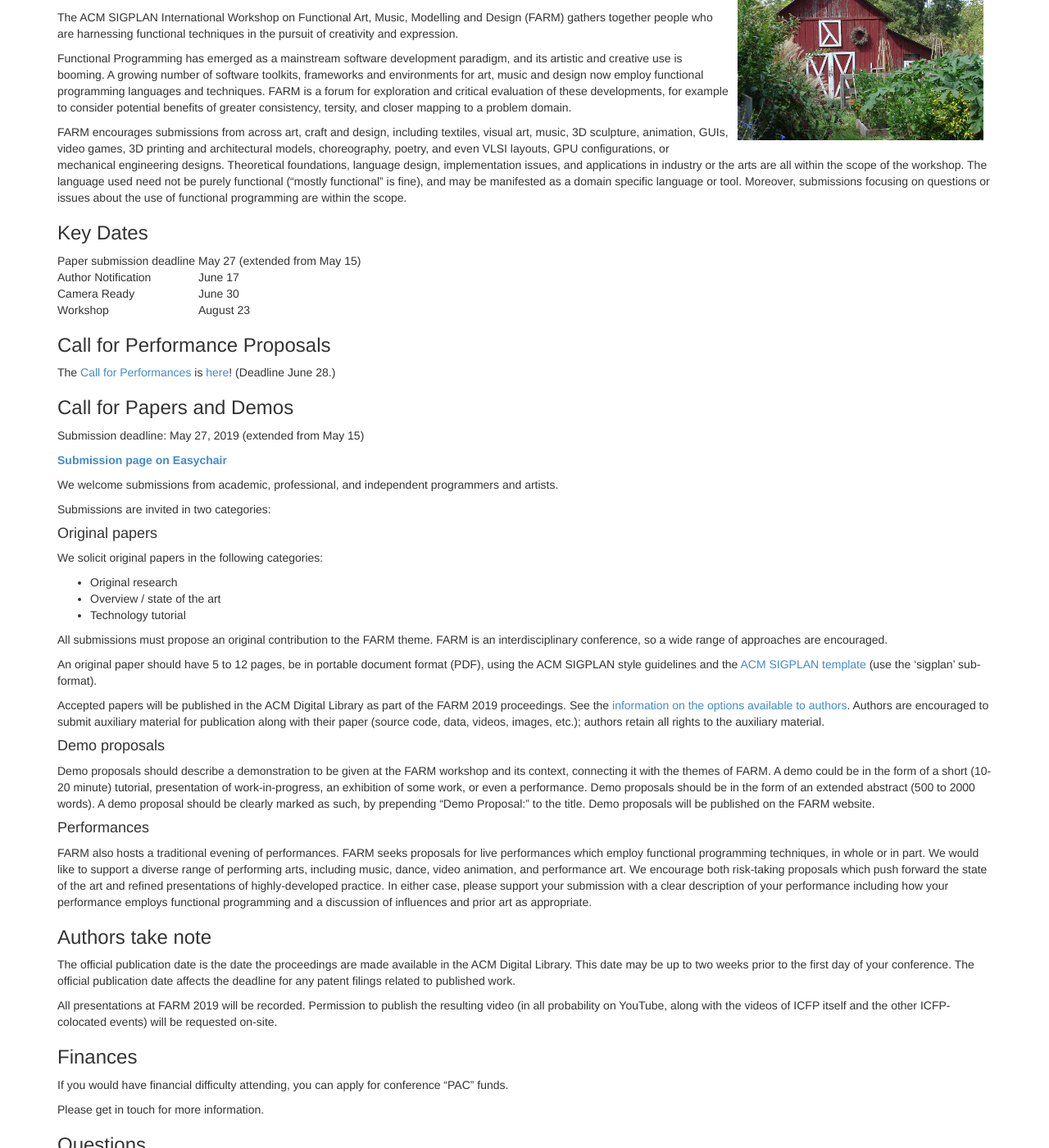
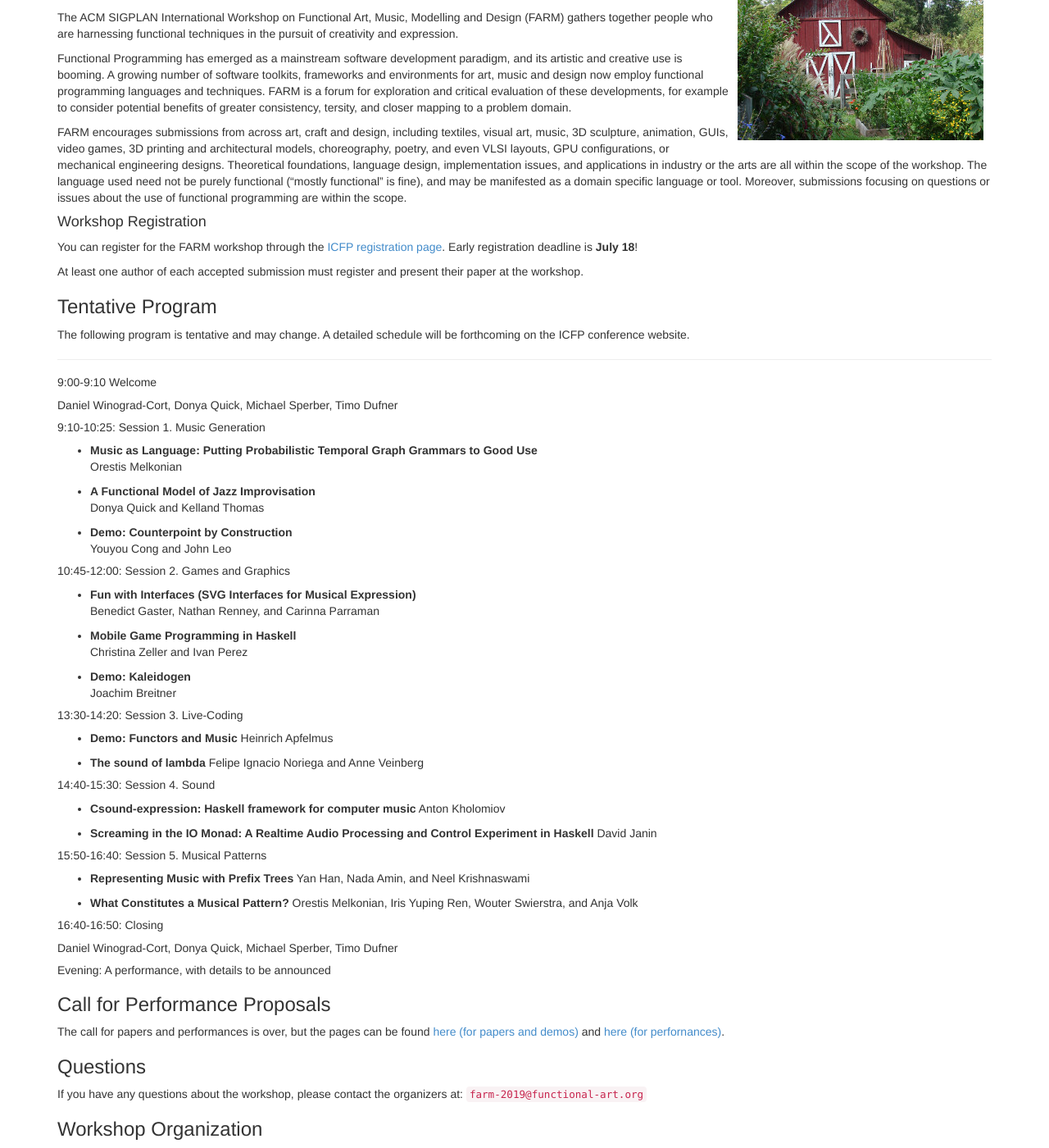
Before and after one commit to functional-art/functional-art.github.com, a Jekyll site: the page built from 2019/index.md, in a window 1280 px wide and 1400 px high, scrolled down 233 px. Shown: the whole window at 82% size. Built offline with Jekyll 4.4.1, drawn with Linux system fonts in a browser that asks for light colours; nearby versions of some CDN libraries; some of the changed text lies outside the part shown.

Commit message:
Add 2019 tentative program

```diff
--- a/2019/index.md
+++ b/2019/index.md
@@ -37,101 +37,93 @@ as a domain specific language or tool. Moreover, submissions focusing
 on questions or issues about the use of functional programming are
 within the scope.
 
-### Key Dates
 
-| Paper submission deadline        || May 27  (extended from May 15) |
-| Author Notification              || June 17   |
-| Camera Ready                     || June 30   |
-| Workshop                         || August 23 |
+#### Workshop Registration
+
+You can register for the FARM workshop through
+the
+[ICFP registration page](http://icfp19.sigplan.org/attending/registration).
+Early registration deadline is **July 18**!
+
+At least one author of each accepted submission must register and present their paper at the workshop.
+
+
+### Tentative Program
+
+The following program is tentative and may change.
+A detailed schedule will be forthcoming on the ICFP conference website.
+
+-------
+
+##### 9:00-9:10 Welcome
+
+  Daniel Winograd-Cort, Donya Quick, Michael Sperber, Timo Dufner
+
+##### 9:10-10:25: Session 1. Music Generation
+
+* **Music as Language: Putting Probabilistic Temporal Graph Grammars to Good Use**<br/>
+  Orestis Melkonian
+
+* **A Functional Model of Jazz Improvisation**<br/>
+  Donya Quick and Kelland Thomas
+
+* **Demo: Counterpoint by Construction**<br/>
+  Youyou Cong and John Leo
+
+##### 10:45-12:00: Session 2. Games and Graphics
+
+* **Fun with Interfaces (SVG Interfaces for Musical Expression)**<br/>
+  Benedict Gaster, Nathan Renney, and Carinna Parraman
+
+* **Mobile Game Programming in Haskell**<br/>
+  Christina Zeller and Ivan Perez
+
+* **Demo: Kaleidogen**<br/>
+  Joachim Breitner
+
+##### 13:30-14:20: Session 3. Live-Coding
+
+* **Demo: Functors and Music**
+  Heinrich Apfelmus
+
+* **The sound of lambda**
+  Felipe Ignacio Noriega and Anne Veinberg
+
+##### 14:40-15:30: Session 4. Sound
+
+* **Csound-expression: Haskell framework for computer music**
+  Anton Kholomiov
+
+* **Screaming in the IO Monad: A Realtime Audio Processing and Control Experiment in Haskell**
+  David Janin
+
+##### 15:50-16:40: Session 5. Musical Patterns
+
+* **Representing Music with Prefix Trees**
+  Yan Han, Nada Amin, and Neel Krishnaswami
+
+* **What Constitutes a Musical Pattern?**
+  Orestis Melkonian, Iris Yuping Ren, Wouter Swierstra, and Anja Volk
+
+##### 16:40-16:50: Closing
+
+  Daniel Winograd-Cort, Donya Quick, Michael Sperber, Timo Dufner
+
+##### Evening: A performance, with details to be announced
+
+
+
 
 ### Call for Performance Proposals
 
-The [Call for Performances](call-for-performances.html) is
-[here](call-for-performances.html)!  (Deadline June 28.)
-
-### Call for Papers and Demos
-
-Submission deadline: May 27, 2019 (extended from May 15)
-
-[**Submission page on Easychair**](https://easychair.org/conferences/?conf=farm2019)
-
-We welcome submissions from academic, professional, and independent
-programmers and artists.
-
-Submissions are invited in two categories:
-
-#### Original papers
-
-We solicit original papers in the following categories:
-
-- Original research
-- Overview / state of the art
-- Technology tutorial
-
-All submissions must propose an original contribution to the FARM
-theme. FARM is an interdisciplinary conference, so a wide range of
-approaches are encouraged.
-
-An original paper should have 5 to 12 pages, be in portable document
-format (PDF), using the ACM SIGPLAN style guidelines and the [ACM
-SIGPLAN template](http://www.sigplan.org/Resources/Author/) (use
-the 'sigplan' sub-format).
-
-Accepted papers will be published in the ACM Digital Library as part
-of the FARM 2019 proceedings. See the [information on the options
-available to authors](http://authors.acm.org/main.cfm). Authors are
-encouraged to submit auxiliary material for publication along with
-their paper (source code, data, videos, images, etc.); authors retain
-all rights to the auxiliary material.
-
-#### Demo proposals
-
-Demo proposals should describe a demonstration to be given at the FARM
-workshop and its context, connecting it with the themes of FARM. A
-demo could be in the form of a short (10-20 minute) tutorial,
-presentation of work-in-progress, an exhibition of some work, or even
-a performance. Demo proposals should be in the
-form of an extended abstract (500 to 2000 words). A demo proposal should be
-clearly marked as such, by prepending “Demo Proposal:” to the title. Demo
-proposals will be published on the FARM website.
-
-#### Performances
-
-FARM also hosts a traditional evening of performances. FARM seeks proposals for
-live performances which employ functional programming techniques, in whole or in
-part. We would like to support a diverse range of performing arts, including
-music, dance, video animation, and performance art. We encourage both
-risk-taking proposals which push forward the state of the art and refined
-presentations of highly-developed practice. In either case, please support your
-submission with a clear description of your performance including how your
-performance employs functional programming and a discussion of influences and
-prior art as appropriate.
-
-### Authors take note
-
-The official publication date is the date the proceedings are made
-available in the ACM Digital Library. This date may be up to two weeks
-prior to the first day of your conference. The official publication
-date affects the deadline for any patent filings related to published
-work.
-
-All presentations at FARM 2019 will be recorded. Permission to publish
-the resulting video (in all probability on YouTube, along with the
-videos of ICFP itself and the other ICFP-colocated events) will be
-requested on-site.
-
-### Finances
-
-If you would have financial difficulty attending, you
-can apply for conference "PAC" funds.
-
-Please get in touch for more information.
+The call for papers and performances is over, but the pages can be found
+[here (for papers and demos)](call-for-performances.html)
+and [here (for perfornances)](cfp.html).
 
 ### Questions
 
-If you have any questions about what type of contributions that might
-be suitable, or anything else regarding submission or the workshop
-itself, please contact the organizers at: `farm-2019@functional-art.org`
+If you have any questions about the workshop, please contact the organizers
+at: `farm-2019@functional-art.org`
 
 ### Workshop Organization
 
```
Also changed, not shown: other parts of 2019/index.md (+0 -2 lines), 2019/cfp.md (added, +93 -0 lines).
